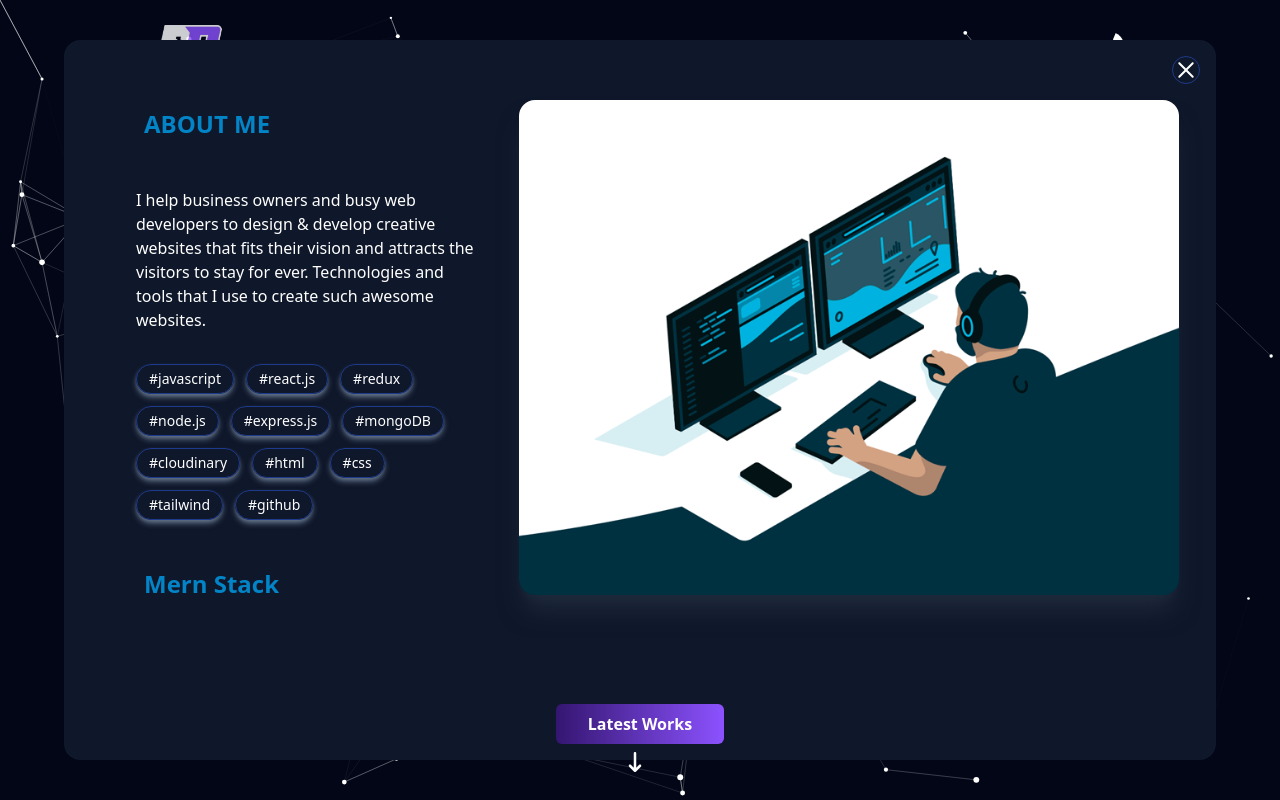
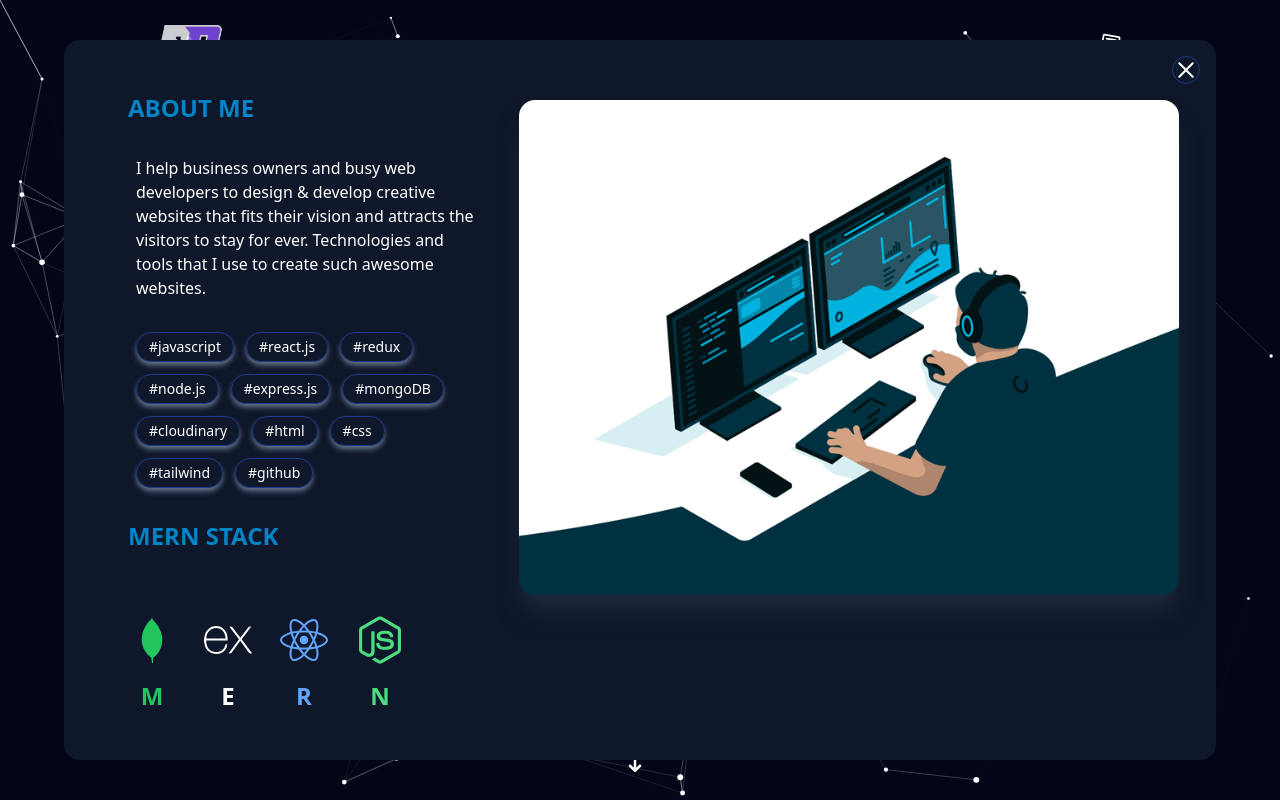
Before and after one commit to Namank65/MyPortfolio, a React (Vite) app: page / in a window 1280 px wide. Both pictures are taken after a click on the button "About Me". Built offline with nearby package versions, Linux system fonts and the light colour scheme.

Commit message:
made the tooltip

```diff
--- a/src/components/AboutMePop.jsx
+++ b/src/components/AboutMePop.jsx
@@ -2,6 +2,11 @@ import React from "react";
 import { RxCross2 } from "react-icons/rx";
 import Skills from "./Skills";
 import aboutMeImg from "../assets/AboutMe.gif";
+import { FaNodeJs } from "react-icons/fa";
+import { SiExpress } from "react-icons/si";
+import { DiMongodb } from "react-icons/di";
+import { FaReact } from "react-icons/fa";
+
 const AboutMePop = ({ state }) => {
   const skills = [
     "#javascript",
@@ -18,10 +23,10 @@ const AboutMePop = ({ state }) => {
   ];
 
   return (
-    <div className="flex w-[90%] h-[90%] bg-slate-900 rounded-2xl text-white  absolute left-[5%] bottom-[5%]">
+    <div className="flex w-[90%] h-[90%] bg-slate-900 rounded-2xl text-white  absolute left-[5%] bottom-[5%] z-10">
       <div className="flex flex-col w-[40%] ml-8 mt-5">
         <div className="">
-          <h1 className="text-2xl p-12 text-sky-600 font-bold">ABOUT ME</h1>
+          <h1 className="text-2xl p-8 text-sky-600 font-bold">ABOUT ME</h1>
           <p className="pl-10">
             I help business owners and busy web developers to design & develop
             creative websites that fits their vision and attracts the visitors
@@ -29,14 +34,34 @@ const AboutMePop = ({ state }) => {
             awesome websites.
           </p>
           <div className="flex flex-wrap gap-3 pl-10  mt-8 ">
-            {skills.map((s,i) => (
+            {skills.map((s, i) => (
               <Skills key={i} data={s} />
             ))}
           </div>
         </div>
 
         <div>
-          <h1 className="text-2xl p-12 text-sky-600 font-bold">Mern Stack</h1>
+          <h1 className="text-2xl p-8 mb-4 text-sky-600 font-bold">
+            MERN STACK
+          </h1>
+          <div className="flex gap-7 pl-8 mt-8">
+            <div className="flex flex-col items-center text-green-500 cursor-default">
+              <DiMongodb className="size-12 " />
+              <p className="text-2xl mt-4 font-semibold">M</p>
+            </div>
+            <div className="flex flex-col items-center">
+              <SiExpress className="size-12 " />
+              <p className="text-2xl mt-4 font-semibold">E</p>
+            </div>
+            <div className="flex flex-col items-center text-blue-400">
+              <FaReact className="size-12" />
+              <p className="text-2xl mt-4 font-semibold">R</p>
+            </div>
+            <div className="flex flex-col items-center text-green-400">
+              <FaNodeJs className="size-12" />
+              <p className="text-2xl mt-4 font-semibold">N</p>
+            </div>
+          </div>
         </div>
       </div>
       <div className="flex flex-col">
@@ -46,7 +71,11 @@ const AboutMePop = ({ state }) => {
             onClick={() => state()}
           />
         </div>
-        <img className="w-[90%] rounded-2xl m-9 mt-0 shadow-xl shadow-slate-800" src={aboutMeImg} alt="aboutImg" />
+        <img
+          className="w-[90%] rounded-2xl m-9 mt-0 shadow-xl shadow-slate-800"
+          src={aboutMeImg}
+          alt="aboutImg"
+        />
       </div>
     </div>
   );
--- a/src/components/Header.jsx
+++ b/src/components/Header.jsx
@@ -1,6 +1,6 @@
 import React from "react";
 import logo from "../assets/Logo5.png";
-import { FaPhone } from "react-icons/fa";
+import { PiReadCvLogo } from "react-icons/pi";
 
 const Header = () => {
   return (
@@ -10,7 +10,7 @@ const Header = () => {
       </div>
       <div className="space-x-14 mt-8 mr-11 sm:mr-14 relative" >
         <a >
-          <FaPhone className="hover:text-[#8c52ff] size-5 sm:size-7 text-white hover:scale-125 ease-in-out duration-100 absolute border-black rounded-2xl cursor-pointer" />
+          <PiReadCvLogo className="hover:text-[#8c52ff] size-5 sm:size-7 text-white hover:scale-125 ease-in-out duration-100 absolute border-black rounded-2xl cursor-pointer" />
         </a>
       </div>
     </nav>
--- a/src/components/LatestWorks.jsx
+++ b/src/components/LatestWorks.jsx
@@ -3,7 +3,7 @@ import { FaArrowDownLong } from 'react-icons/fa6'
 
 const LatestWorks = () => {
   return (
-    <div className="flex justify-center text-white h-24 ">
+    <div className="flex justify-center text-white h-24">
           <button className="py-1 absolute sm:py-2 px-2 sm:px-8 font-medium sm:font-bold rounded-md bg-gradient-to-l from-[#8c52ff] to-[#341671]  hover:scale-110 duration-150 group">
             Latest Works
             <FaArrowDownLong className=" text-white size-5  ml-9 sm:ml-[5rem] lg:ml-[2.35rem] absolute group-hover:-bottom-9 ease-in-out duration-150 mt-2 sm:mt-4" />
```
Also changed, not shown: 5 other files (tests, documents, lock files or other folders).
